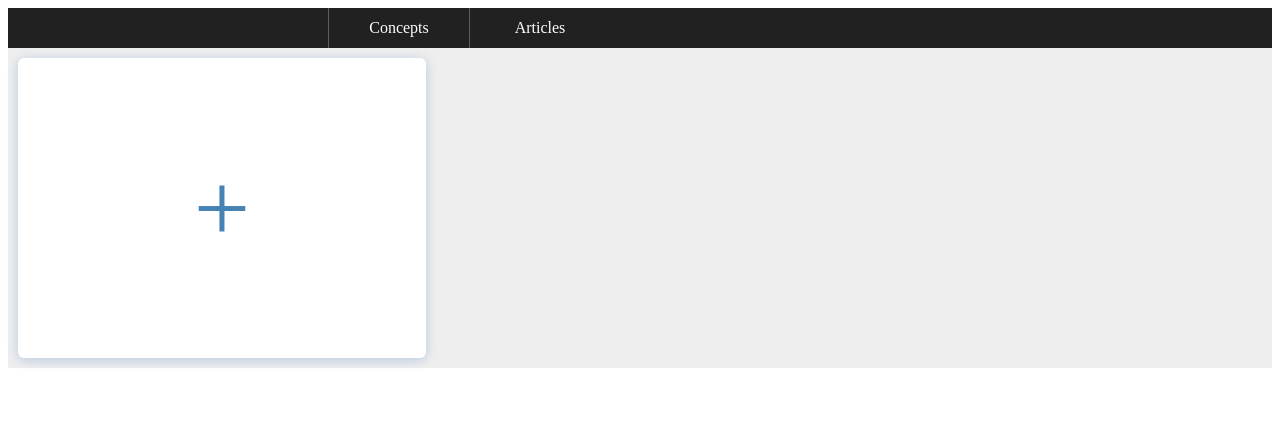
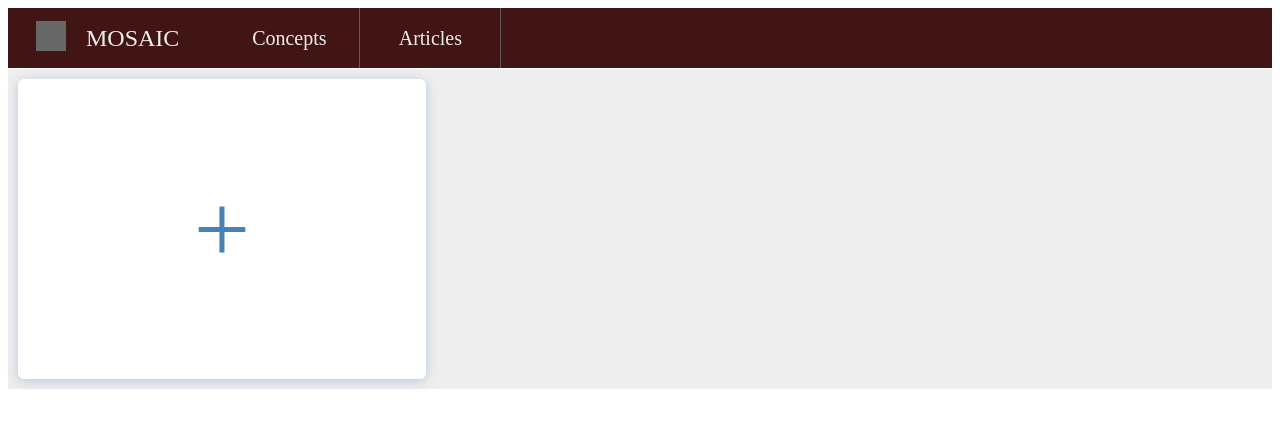
Before and after one commit to eramstein/wsf, a Svelte app: page / in a window 1280 px wide. Shown: the top 428 px of the page. Built offline with nearby package versions, Linux system fonts and the light colour scheme; grey boxes are pictures that could not be loaded; the HTML template or start-up script is replaced by a standard one.

Commit message:
rework navigation, WIP

```diff
--- a/src/keybinds.ts
+++ b/src/keybinds.ts
@@ -14,9 +14,9 @@ export function handleKeyPress(event) {
     //     saveState();
     // }
 
-    // t -> temp function
+    //t -> temp function
     // if (event.charCode === 116) {
-    //     State.deleteArticle('812094488110');
+    //     State.temp();
     // }
 }
 
--- a/src/logic/navigation.ts
+++ b/src/logic/navigation.ts
@@ -4,6 +4,7 @@ import { getFilteredItems } from "../ui/conceptsMany/Filters";
 export function mutateStateAfterNavigation(screen : Screen, params, state : FullState, skipHistory : boolean) {
     state.ui.openScreen = screen;
     state.ui.screenParameters = params;
+
     if (screen === Screen.Concept && state.ui.lastOpenConcept !== params.concept) {
         state.ui.filteredItems = getFilteredItems(state.data.user.preferences.concepts[params.concept].filters);
         state.ui.chartConfig = { colorBy: null, sizeBy: null, posBy1: null, posBy2: null, chartType: null};
--- a/src/stores.ts
+++ b/src/stores.ts
@@ -17,6 +17,7 @@ function createFullState() {
         set,
         initialize: () => set(getNewState()),
         load: data => set(data),
+        //temp: () => update(s => { s.data.user.preferences.concepts.cards.lists = [s.data.user.preferences.concepts.cards.lists[0]]; saveState(); return s; }),
         goTo: (screen, params) => update(s => { mutateStateAfterNavigation(screen, params, s, false); saveState(); return s; }),
         goBack: () => update(s => { goBack(s); saveState(); return s; }),
         resetUI: () => update(s => { s.ui = getNewState().ui; saveState(); return s; }),
--- a/src/ui/Main.svelte
+++ b/src/ui/Main.svelte
@@ -25,10 +25,11 @@
         color: #333;
     }
     .top {
-        height: 40px;
+        height: 60px;
         flex: 0 1 auto;
     }
     .contents {
+        margin-top: 1px;
         flex: 1 1 auto;
     }
     .concept {
--- a/src/ui/MainBar.svelte
+++ b/src/ui/MainBar.svelte
@@ -6,6 +6,7 @@
     import { FILTER_LABEL_WIDTH, FILTER_VALUE_WIDTH, FILTER_VALUE_PADDING } from './conceptsMany/filters';
 
     const filtersWidth = FILTER_LABEL_WIDTH + FILTER_VALUE_WIDTH + FILTER_VALUE_PADDING;
+    const homeIconSrc = "https://img.icons8.com/pastel-glyph/2x/home.png";
 
     function goToInstance(v) {
         const concept = $State.data.concepts[$State.ui.lastOpenConcept];
@@ -25,40 +26,72 @@
         );
     }
 
+    $: otherConcepts = $State.ui.openScreen === Screen.Concept ?
+        Object.values($State.data.concepts).filter(c => c.name !== $State.ui.screenParameters.concept)
+    : [];
+
 </script>
 
 <style>
-    .main-bar{
+    .top-bar-container {
+        height:100%;
+        background-color: rgb(66, 21, 21);
+    }
+    .home-bar {
         height: 100%;
-        background-color: rgba(33, 33, 33);
-        color: white;
+    }
+    .breadcrumb {
+        height: 33%;
+        border-bottom: 1px solid #5c5c5c;
+    }
+    .breadcrumb-delimiter, .breadcrumb-option {
+        font-size: 12px;
+        color: #eee;
+        padding: 0px 5px;
+        cursor: pointer;
+    }
+    .home-bar, .breadcrumb {
         display: flex;
         align-items: center;
-        padding-left: 20px;
+        padding-left: 28px;
+    }
+    .home-bar .tab {
+        font-size: 20px !important;
+    }
+    .home-bar .menu {
+        height: 100% !important;
+        border-bottom: none  !important;
+    }
+    .app-name {
+        font-size: 24px;
+        font-family: cursive;
+        padding: 0px 40px 0px 20px;
+        color: #eee;
     }
     .menu {
         display: flex;
-        height: 100%;
+        height: 66%;
+        border-bottom: 1px solid #5c5c5c;
     }
     .menu div {
         height: 100%;
-        border-left: 1px solid #5c5c5c;
+        border-right: 1px solid #5c5c5c;
     }
     .tab {
         height: 100%;
         display: flex;
         align-items: center;
         padding: 0px 20px;
-        color: white;
+        color: #eee;
         cursor: pointer;
         min-width: 100px;
         justify-content: center;
     }
     .selected, .selected:hover {
-        background-color: rgb(92, 92, 92);
+        background-color: rgb(92, 36, 36);
     }
     .tab:hover {
-        background-color: #4b4b4b;
+        background-color: rgb(92, 36, 36);
     }
     .top-left {
         display: flex;
@@ -82,7 +115,48 @@
     }
 </style>
 
-<div class="main-bar">
+<div class="top-bar-container">
+    {#if $State.ui.openScreen === Screen.Home || $State.ui.openScreen === Screen.Concepts || $State.ui.openScreen === Screen.Articles }
+        <div class="home-bar">
+            <div>
+                <img style="width:30px;height:30px;filter: invert(90%);" src={homeIconSrc} />
+            </div>
+            <div class="app-name">
+                MOSAIC
+            </div>
+            <div class="menu">
+                <Link screen={ Screen.Concepts } params={{}}>
+                    <div class="tab" class:selected="{ $State.ui.openScreen === Screen.Concepts }">
+                        Concepts
+                    </div>
+                </Link>
+                <Link screen={ Screen.Articles } params={{}}>
+                    <div class="tab" class:selected="{ $State.ui.openScreen === Screen.Articles }">
+                        Articles
+                    </div>
+                </Link>
+            </div>
+        </div>
+    {:else}
+        <div class="breadcrumb">
+            <Link screen={ Screen.Home } params={{}}>
+                <div style="cursor:pointer">
+                    <img style="width:15px;height:15px;filter: invert(90%);" src={homeIconSrc} />
+                </div>
+            </Link>
+            {#if $State.ui.openScreen === Screen.Concept}
+                <div class="breadcrumb-delimiter">
+                    >
+                </div>
+                {#each Object.values($State.data.concepts) as concept (concept.name) }
+                    <Link screen={ Screen.Concept } params={{ concept: concept.name, widget: ConceptScreen.Lists }}>
+                        <div class="breadcrumb-option" style="font-weight:{concept.name === $State.ui.screenParameters.concept ? 'bold' : ''}">
+                            { capitalize(concept.name) }
+                        </div>
+                    </Link>
+                {/each}
+            {/if}
+        </div>
         <div class="top-left" style="width: {filtersWidth-20}px">
             <div class="page-name">
                 {#if $State.ui.openScreen === Screen.Article}
@@ -92,11 +166,6 @@
                         :
                         'Articles List'
                         }
-                </Link>
-            {/if}
-            {#if $State.ui.openScreen === Screen.Concept}
-                <Link screen={ Screen.Home } params={ null }>
-                    { capitalize($State.ui.screenParameters.concept) }
                     </Link>
                 {/if}
                 {#if $State.ui.openScreen === Screen.Instance}
@@ -111,19 +180,6 @@
             </div>
         </div>
         <div class="menu">
-
-        {#if $State.ui.openScreen === Screen.Home || $State.ui.openScreen === Screen.Concepts || $State.ui.openScreen === Screen.Articles }
-            <Link screen={ Screen.Concepts } params={{}}>
-                <div class="tab" class:selected="{ $State.ui.openScreen === Screen.Concepts }">
-                    Concepts
-                </div>
-            </Link>
-            <Link screen={ Screen.Articles } params={{}}>
-                <div class="tab" class:selected="{ $State.ui.openScreen === Screen.Articles }">
-                    Articles
-                </div>
-            </Link>
-        {/if}
 
             {#if $State.ui.openScreen === Screen.Concept}
                 <Link screen={ Screen.Concept } params={ { concept: $State.ui.screenParameters.concept, widget: ConceptScreen.Lists } }>
@@ -162,4 +218,5 @@
             {/if}
 
         </div>
+    {/if}
 </div>
--- a/src/ui/conceptsMany/FilterCategorical.svelte
+++ b/src/ui/conceptsMany/FilterCategorical.svelte
@@ -29,7 +29,7 @@
     });
 
     $: {
-        if (filters.limited) {
+        if (filters && filters.limited) {
             categoriesForChart = categoriesForChart.slice(0, CATEGORIES_LIMITED_DISPLAYED);
         }
         categoriesForChart.sort((a, b) => a.label.localeCompare(b.label));
@@ -84,7 +84,7 @@
                 ">
                 <div class="category-value"
                     style="width: {category.sizePercent}%;
-                           background-color: {filters.categories[category.label] ? 'red' : 'steelblue'}">
+                           background-color: {filters && filters.categories[category.label] ? 'red' : 'steelblue'}">
                     <div class="category-label"
                         style="color: {category.sizePercent > 10 ? 'white' : '#333' };
                                right: {category.sizePercent > 10 ? '5px' : null };
--- a/src/ui/conceptsMany/Filters.svelte
+++ b/src/ui/conceptsMany/Filters.svelte
@@ -4,7 +4,7 @@
     import FilterNumeric from './FilterNumeric.svelte';
     import { setFiltersData, setDefaultFilterConfig, toggleAttribute } from './Filters';
 
-    let concept = $State.data.concepts[$State.ui.screenParameters.concept];
+    $: concept = $State.data.concepts[$State.ui.screenParameters.concept];
     $: preferences = $State.data.user.preferences.concepts[$State.ui.screenParameters.concept];
     $: filters = preferences && preferences.filters;
     $: filteredItems = $State.ui.filteredItems;
@@ -56,7 +56,7 @@
             <div class="filter-name" on:click={ () => toggleAttribute(data.attribute) }>
                 { data.attribute }
             </div>
-            <div style="display:{ filters[data.attribute].collapsed ? 'none': 'block'}">
+            <div style="display:{ filters[data.attribute] && filters[data.attribute].collapsed ? 'none': 'block'}">
             {#if data.type === "CATEGORICAL" }
                 <FilterCategorical attribute={data.attribute} categories={data.categories} filters={filters[data.attribute]} />
             {/if}
--- a/src/ui/conceptsMany/List.svelte
+++ b/src/ui/conceptsMany/List.svelte
@@ -5,15 +5,29 @@
     import Widget from "../Widget.svelte";
     import { sortBy, getColumnsFromAttributes, getColumnSorting, getDefaultConfig, getList, getSortArrowClass, saveListConfig, getNewList } from './List';
 
-    let concept = $State.data.concepts[$State.ui.screenParameters.concept];
-    let idAttribute = Object.values(concept.attributes).filter(a => a.type === DataType.Identifier)[0].name;
+    let configsPerConcept = {};
+
+    $: concept = $State.data.concepts[$State.ui.screenParameters.concept];
+    $: idAttribute = Object.values(concept.attributes).filter(a => a.type === DataType.Identifier)[0].name;
 
     let showConfig = false;
 
-    const defaultPrefs = $State.data.user.preferences.concepts[concept.name];
-    const defaultLists = defaultPrefs && defaultPrefs.lists;
+    $: defaultPrefs = $State.data.user.preferences.concepts[concept.name];
+    $: defaultLists = defaultPrefs && defaultPrefs.lists;
 
-    let config = getDefaultConfig(concept.attributes, concept.widgets.one, defaultLists);
+    let config;
+
+    $: {
+        if (!configsPerConcept[concept.name]) {
+            configsPerConcept[concept.name] = getDefaultConfig(concept.attributes, concept.widgets.one, defaultLists);
+        }
+    }
+
+    $: {
+        if (!showConfig) {
+            config = configsPerConcept[concept.name];
+        }
+    }
 
     $: preferences = $State.data.user.preferences.concepts[concept.name];
     $: lists = preferences && preferences.lists && preferences.lists.length > 0 ? preferences.lists : [config];
@@ -27,15 +41,17 @@
     }
 
     function saveConfig() {
+        const id = config.id;
         const newLists = saveListConfig(lists, config);
         let newPreferences = preferences || {};
         newPreferences.lists = newLists;
         State.updateConceptPreferences(concept.name, newPreferences);
         showConfig = false;
+        selectList(id);
     }
 
     function addList() {
-        const newList = getNewList(concept.attributes);
+        const newList = getNewList(concept.attributes, concept.widgets.one);
         let newPreferences = preferences || {};
         newPreferences.lists = newPreferences.lists.concat([newList]);
         config = newList;
@@ -278,7 +294,7 @@
         <tbody>
             {#each items as item (item[idAttribute]) }
                 <tr on:click={ () => State.goTo(Screen.Instance, { concept: $State.ui.screenParameters.concept, instance: item[idAttribute], widget: InstanceScreen.Mashups }) }>
-                    {#each displayedWidgets as widget (widget) }
+                    {#each displayedWidgets as widget (widget.name) }
                         <td>
                             <Widget
                                 template={ widget.template } script={ widget.script } computedNode={ widget.computedNode } data={ item }
--- a/src/ui/conceptsMany/List.ts
+++ b/src/ui/conceptsMany/List.ts
@@ -9,6 +9,7 @@ export enum Sorting {
 }
 
 export function getDefaultConfig(attributes, widgets : { [key: string] : Widget }, lists : ListConfig[]) : ListConfig {
+
     if (!lists || lists.length === 0) {
         return {
             id: 0,
@@ -16,7 +17,7 @@ export function getDefaultConfig(attributes, widgets : { [key: string] : Widget
             sortBy: null,
             sortDirection: null,
             columns: getColumnsFromAttributes(attributes),
-            widgets: {},
+            widgets: getSparklinesFromWidgets(widgets),
             pages: 1,
         };
     }
@@ -88,6 +89,17 @@ export function getColumnsFromAttributes(attributes) : { [key: string] : Column
     }, {});
 }
 
+export function getSparklinesFromWidgets(widgets : { [key: string] : Widget }) : { [key: string] : Widget } | {} {
+    const sparklines = Object.values(widgets).filter(w => w.inLists === true);
+    const result = {};
+    sparklines.forEach(s => {
+        if (result[s.name] === undefined) {
+            result[s.name] = false;
+        }
+    })
+    return result;
+}
+
 export function getColumnSorting(name, configuration) {
     const currentSorting = configuration.sortBy === name ? configuration.sortDirection : null;
     let direction = null;
@@ -123,14 +135,16 @@ export function saveListConfig(oldLists : ListConfig[], listConfig : ListConfig)
     return newLists;
 }
 
-export function getNewList(attributes) : ListConfig {
+export function getNewList(attributes, widgets) : ListConfig {
+    console.log(getSparklinesFromWidgets(widgets));
+
     return {
         id: getNewID(),
         name: "New List",
         sortBy: null,
         sortDirection: null,
         columns: getColumnsFromAttributes(attributes),
-        widgets: {},
+        widgets: getSparklinesFromWidgets(widgets),
         pages: 1,
     }
 }
```
Lines whose indentation alone changed are shown as unchanged.
